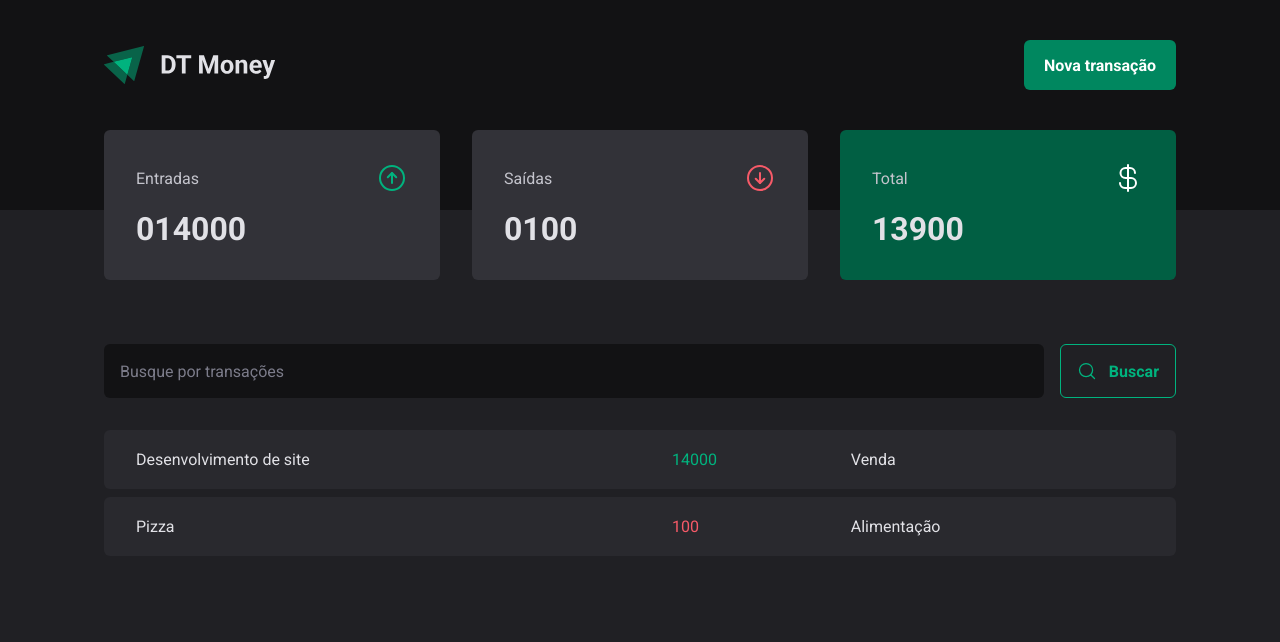
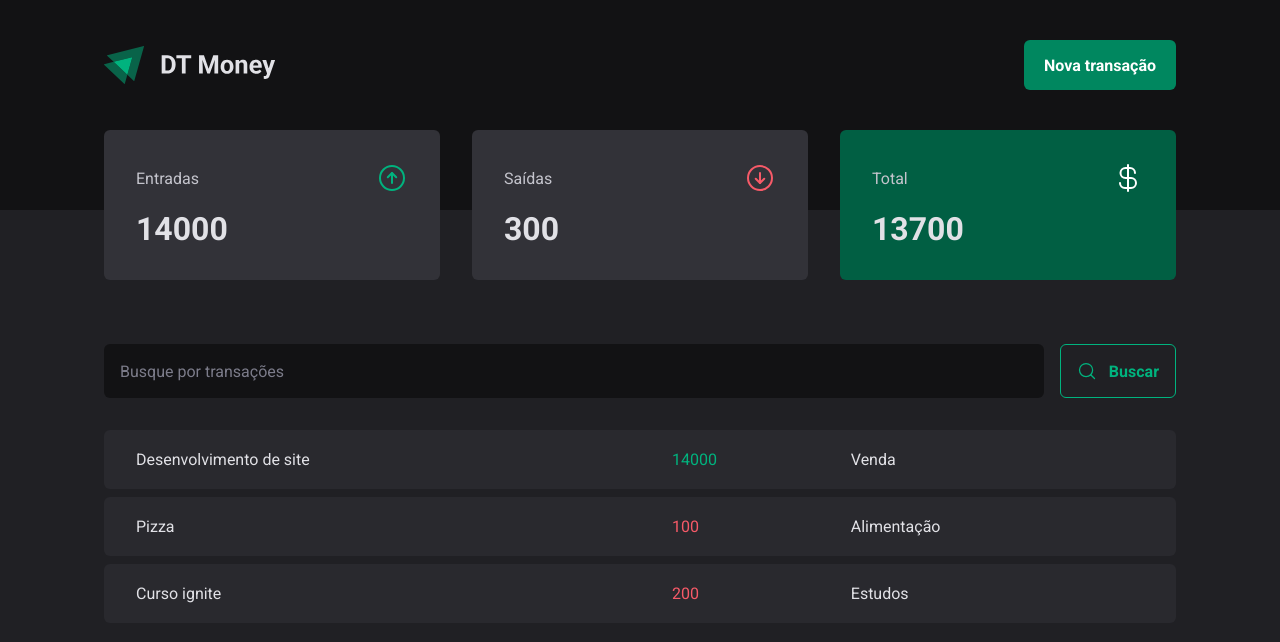
Before and after one commit to vanessaugioni/ProjectMoney-Curso, a React (Vite) app: page / in a window 1280 px wide. Shown: the top 642 px of the page. Built offline with nearby package versions, Linux system fonts and the light colour scheme; data requests are answered from the project's data file.

Commit message:
versão 2.5

```diff
--- a/server.json
+++ b/server.json
@@ -16,6 +16,14 @@
       "category": "Alimentação",
       "price": "100",
       "createsAt":"2023-05-31 -13:45:00"
+    },
+    {
+      "id": 3,
+      "description": "Curso ignite",
+      "type": "outcome",
+      "category": "Estudos",
+      "price": "200",
+      "createsAt":"2023-05-20 -13:45:00"
     }
 
 
--- a/src/components/Summary/index.tsx
+++ b/src/components/Summary/index.tsx
@@ -9,11 +9,11 @@ export function Summary() {
   const summary = transactions.reduce(
     (acc, transaction) => {
       if (transaction.type === 'income') {
-        acc.income += transaction.price;
-        acc.total += transaction.price;
+        acc.income += Number(transaction.price);
+        acc.total += Number(transaction.price);
       } else {
-        acc.outcome += transaction.price;
-        acc.total -= transaction.price;
+        acc.outcome += Number(transaction.price);
+        acc.total -= Number(transaction.price);
       }
 
       return acc;
--- a/src/contexts/Transactions.Context.tsx
+++ b/src/contexts/Transactions.Context.tsx
@@ -31,7 +31,6 @@ export function TransactionsProvider({children}: TransactionsProviderProps) {
       const data = await response.json();
 
       setTransactions(data);
-
     }
 
       useEffect(() => {
--- /dev/null
+++ b/src/utils/formatter.ts
@@ -0,0 +1,6 @@
+export const dateFormatter = new Intl.DateTimeFormat('pt-BR');
+
+export const priceFormatter = new Intl.NumberFormat('pt-BR', {
+    style: 'currency',
+    currency: 'BRL',
+});
```
